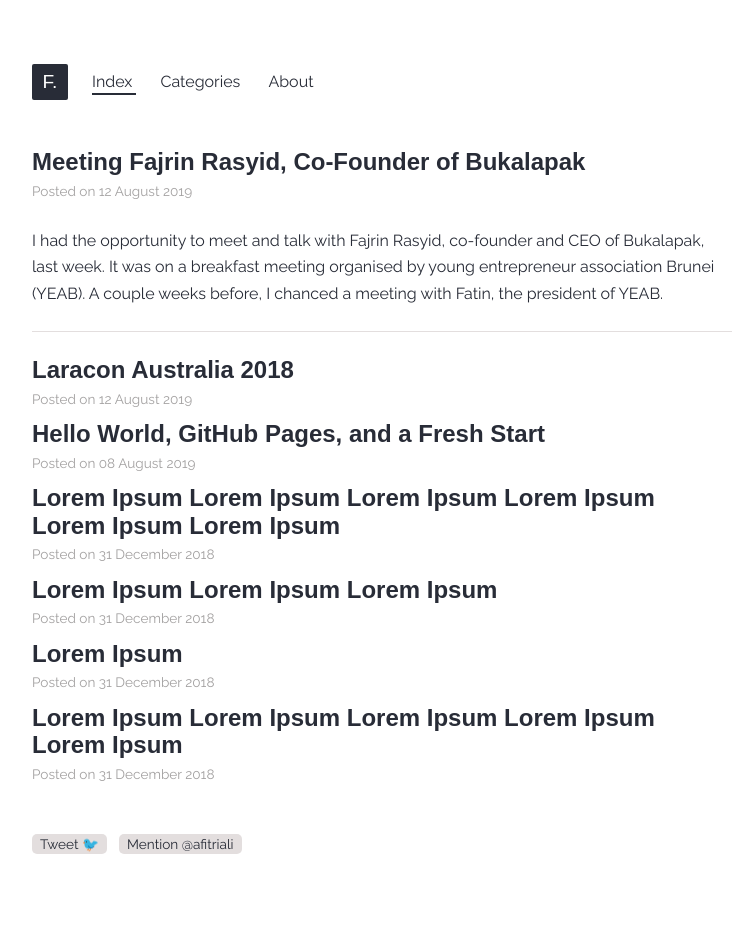
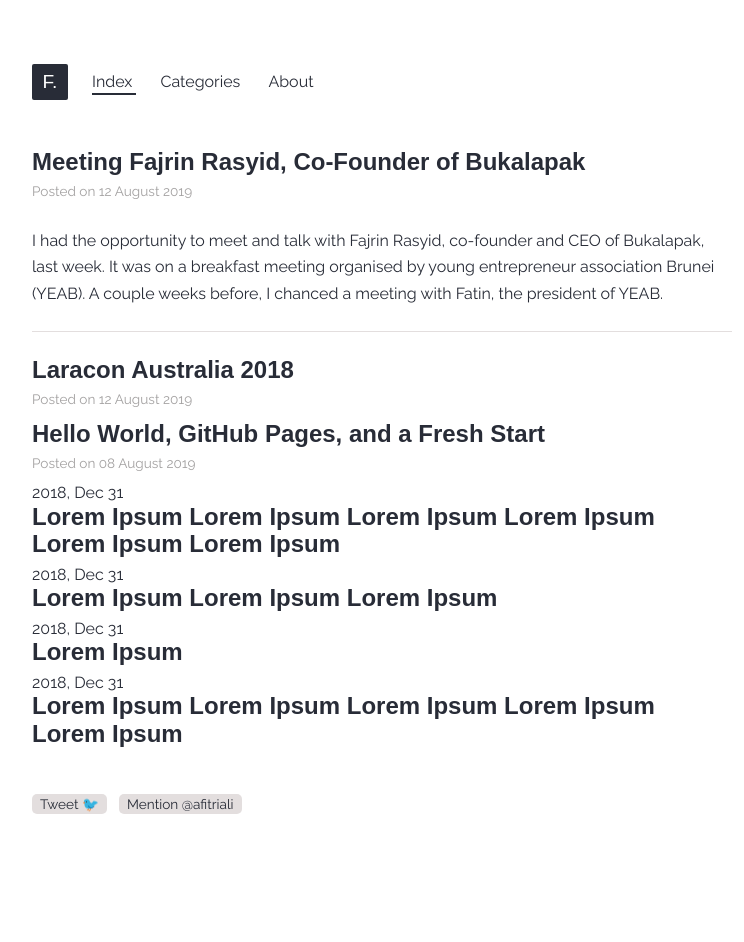
Before and after one commit to xfltrt/xfltrt.github.io, a Jekyll site: the page built from index.html, in a window 1280 px wide. Shown: the whole page, without its empty margins (258-1002 px from the left). Built offline with Jekyll 4.4.1, drawn with Linux system fonts in a browser that asks for light colours; some web fonts are replaced; comment, search, counter and statistics services are not loaded; after the commit the page ends 902 px from its top, so only the background shows below that.

Commit message:
Update index.html

```diff
--- a/index.html
+++ b/index.html
@@ -5,13 +5,16 @@
 <div id="posts">
   {% for post in site.posts %}
   <div class="post">
-      <div>
-        <a href="{{ post.url }}"><h2>{{ post.title }}</h2></a>
-        <p class="details">Posted on {{ post.date | date_to_long_string }}</p>
-        {% if forloop.first %}
-          {{ post.excerpt }}
-        {% endif %}
-      </div>
+    {% if forloop.index0 < 3 %}
+      <a href="{{ post.url }}"><h2>{{ post.title }}</h2></a>
+      <p class="details">Posted on {{ post.date | date_to_long_string }}</p>
+      {% if forloop.first %}
+        {{ post.excerpt }}
+      {% endif %}
+    {% else %}
+      <div class="post-date">{{ post.date | date: "%Y, %b %d" }}</div>
+      <div class="post-title"><h2>{{ post.title }}</h2></div>
+    {% endif %}
   </div>
   {% endfor %}
 </div>
```
